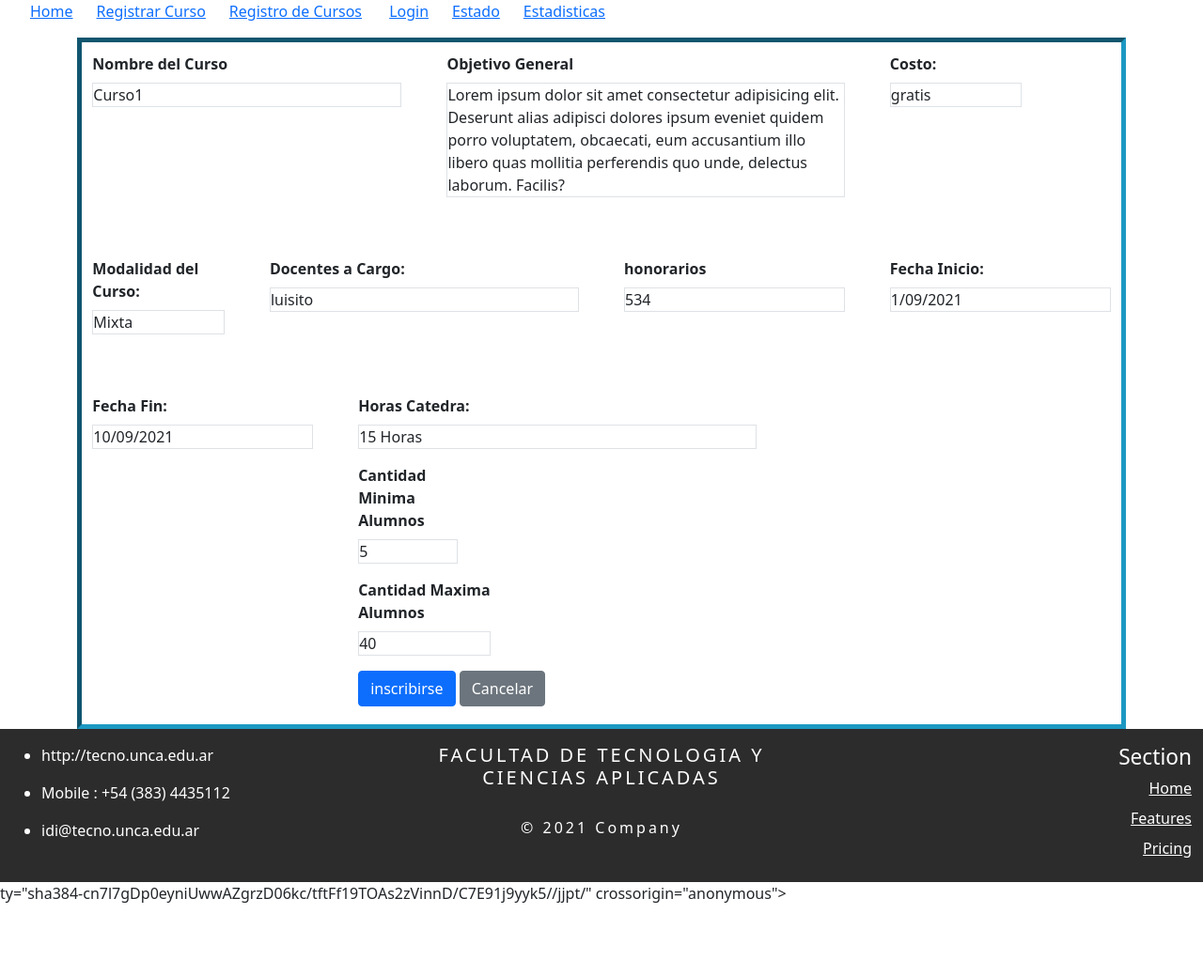
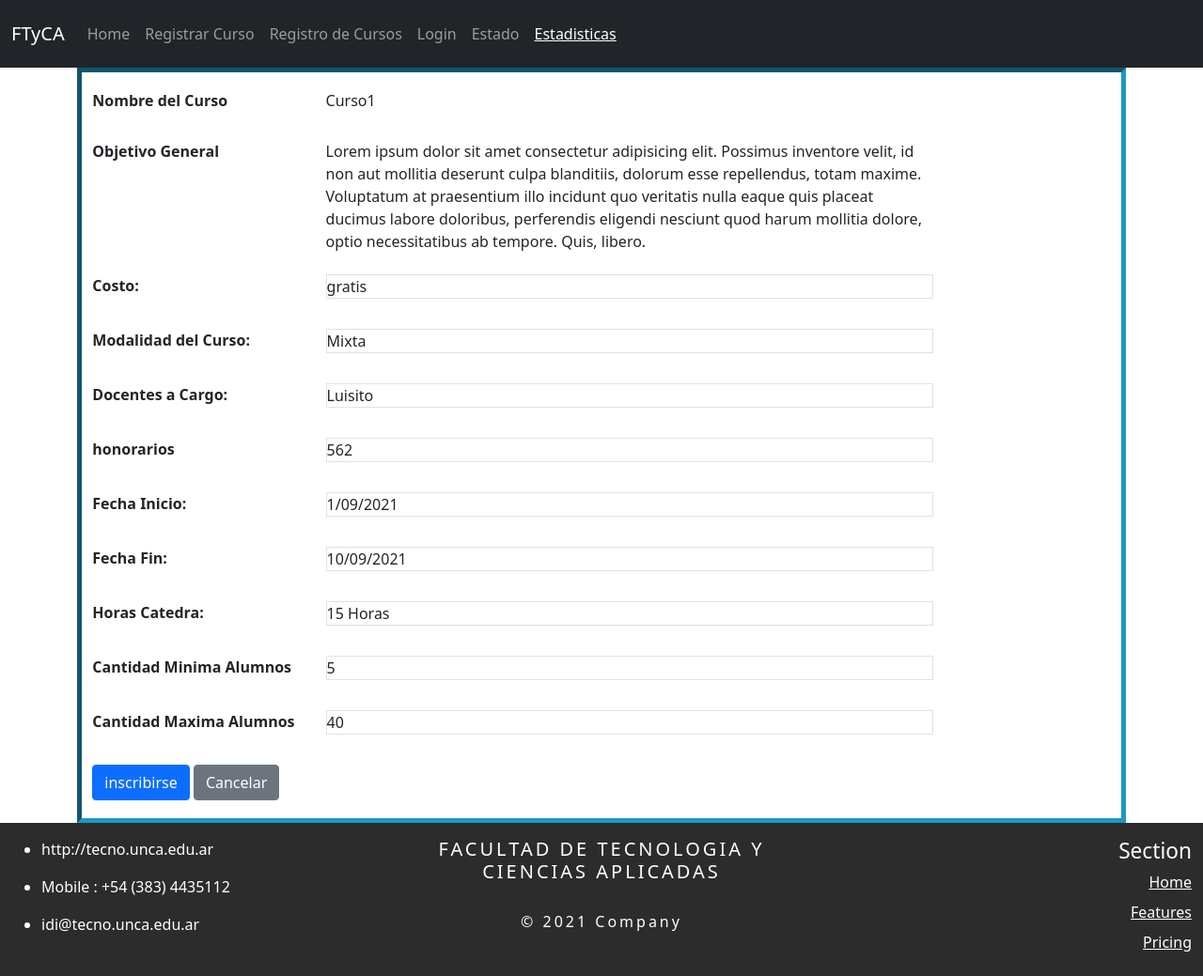
Before and after one commit to luisgm21/2021TP3Progra3, a Python web app: template TP2/templates/curso.html in a window 1280 px wide. Shown: the whole page at 94% size. Before the commit the page ends 961 px from the top, so only its background shows below. Run offline with Jinja, Linux system fonts and the light colour scheme; the template is opened without the code that fills it, so the values that code supplies are empty.

Commit message:
ventana de informacion de cursos

```diff
--- a/TP2/public/css/styles.css
+++ b/TP2/public/css/styles.css
@@ -87,3 +87,6 @@ fieldset + fieldset{
     border-style: outset;
     border-color: #1c98c2;
 }
+form{
+    padding-right: 0mm;
+}
--- a/TP2/templates/curso.html
+++ b/TP2/templates/curso.html
@@ -11,81 +11,121 @@
 </head>
 <body>
     <header>
-        <nav>
-            <div>
-                <ul>
-                    <li><a href="./homepage.html">Home</a></li>&nbsp;&nbsp;&nbsp;&nbsp;&nbsp;
-                    <li><a href="./formcrearcurso.html">Registrar Curso</a></li>&nbsp;&nbsp;&nbsp;&nbsp;&nbsp;
-                    <li><a href="./tablaCursos.html">Registro de Cursos</a></li> &nbsp;&nbsp;&nbsp;&nbsp;&nbsp;
-                    <li><a href="./login.html">Login</a></li>&nbsp;&nbsp;&nbsp;&nbsp;&nbsp;
-                    <li><a href="./estadocurso.html">Estado</a></li>&nbsp;&nbsp;&nbsp;&nbsp;&nbsp;
-                    <li><a href="./estadisticas.html">Estadisticas</a></li>
+
+        <nav class="navbar navbar-expand-lg navbar-dark bg-dark">
+            <div class="container-fluid">
+                <span class="navbar-brand mb-0 h1">FTyCA</span>
+                <button class="navbar-toggler" type="button" data-bs-toggle="collapse" data-bs-target="#navbarNav" aria-controls="navbarNav" aria-expanded="false" aria-label="Toggle navigation">
+                    <span class="navbar-toggler-icon"></span>
+                </button>
+                <div class="collapse navbar-collapse" id="navbarNav">
+                    <div class="navbar">
+                        <ul class="navbar-nav">
+                            <li class="nav-item">
+                                <a class="nav-link" href="./homepage.html">Home</a>
+                            </li>
+                            <li>
+                                <a  class="nav-link" href="./formcrearcurso.html">Registrar Curso</a>
+                            </li>
+                            <li class="nav-item">
+                                <a class="nav-link" href="./tablaCursos.html">Registro de Cursos</a>
+                            </li>
+                            <li class="nav-item">
+                                <a class="nav-link" href="./login.html">Login</a>
+                            </li>
+                            <li  class="nav-item">
+                                <a  class="nav-link" href="./estadocurso.html">Estado</a>
+                            </li>
+                            <li class="nav-item">
+                                <a class="nav-link active" href="./estadisticas.html">Estadisticas</a>
+                            </li>
                         </ul>
+                    </div>
+                </div>
             </div>
         </nav>
     </header>
 
     <main>
-        <div class=" container-md " >
+
+
+
+        <div class=" container" >
             <fieldset>
-                <form class="row g-5 ">
-                    <div class="col-md-4">
-                        <label for="nombreCurso" class="form-label"> Nombre del Curso </label>
-                        <p class="border te"> Curso1</p>
+                <div class="row g-3 col-11 ">
+                    <div class="col-sm-3">
+                        <label for="nombreCurso" class="col-form-label"> Nombre del Curso </label>
                     </div>
-                    <div class="col-md-5">
-                        <label for="objetivo" class="form-label">Objetivo General </label>
-                        <p class="border">Lorem ipsum dolor sit amet consectetur adipisicing elit. Deserunt alias adipisci dolores ipsum eveniet quidem porro voluptatem, obcaecati, eum accusantium illo libero quas mollitia perferendis quo unde, delectus laborum. Facilis? </p>
+                    <div class="col-sm-8">
+                        <p class="col-form-label "> Curso1</p>
                     </div>
-                    <div class="col-md-2">
+                    <div class="col-sm-3">
+                        <label for="objetivo" class="col-form-label">Objetivo General </label>
+                    </div>
+                    <div class="col-sm-8 col-12">
+                        <p class="col-form-label">Lorem ipsum dolor sit amet consectetur adipisicing elit. Possimus inventore velit, id non aut mollitia deserunt culpa blanditiis, dolorum esse repellendus, totam maxime. Voluptatum at praesentium illo incidunt quo veritatis nulla eaque quis placeat ducimus labore doloribus, perferendis eligendi nesciunt quod harum mollitia dolore, optio necessitatibus ab tempore. Quis, libero. </p>
+                    </div>
+                    <div class="col-sm-3">
                         <label for="costo" class="form-label">Costo:</label>
+                    </div>
+                    <div class="col-sm-8 col-12">
                         <p class="border">gratis</p>
                     </div>
-                    <div  class="col-md-2">
+                    <div  class="col-sm-3">
                         <label for="modalidad" class="form-label "  >Modalidad del Curso:</label>
+                    </div>
+                    <div class="col-sm-8 col-12">
                         <p class="border">Mixta</p>
                     </div>
-                    <div class=" col-md-4">
+                    <div class=" col-sm-3">
                         <label for="docentes" class="form-label">Docentes a Cargo:</label>
-                        <p class="border">luisito</p>
                     </div>
-                    <div class="col-md-3">
+                    <div class="col-sm-8 col-12">
+                        <p class="border">Luisito</p>
+                    </div>
+                    <div class="col-sm-3">
                         <label for="honorarios" class="form-label">honorarios</label>
-                        <p class="border"> 534</p>
                     </div>
-                    <div class="  col-md-3 ">
+                    <div class="col-sm-8 col-12">
+                        <p class="border">562</p>
+                    </div>
+                    <div class="  col-sm-3 ">
                         <label for="fechaInicio" class="form-label">Fecha Inicio:</label>
+                    </div>
+                    <div class="col-sm-8 col-12">
                         <p class="border">1/09/2021</p>
                     </div>
-                    <div class="col-md-3">
+                    <div class="col-sm-3">
                         <label for="fechaFin" class="form-label">Fecha Fin:</label>
+                    </div>
+                    <div class="col-sm-8 col-12">
                         <p class="border">10/09/2021</p>
                     </div>
-                    <div class="col-md-5 ">
+                    <div class="col-sm-3 ">
                         <label for="horasCatedra" class="form-label">Horas Catedra:</label>
+                    </div>
+                    <div class="col-sm-8 col-12">
                         <p class="border">15 Horas</p>
-                    <div class="col-md-3">
+                    </div>
+                    <div class="col-sm-3">
                         <label for="cantMinimaAlum" class="form-label">Cantidad Minima Alumnos</label>
+                    </div>
+                    <div class="col-sm-8 col-12">
                         <p class="border">5</p>
                     </div>
-                    <div class="col-sm-4">
+                    <div class="col-sm-3">
                         <label for="cantMaximaAlum" class="form-label">Cantidad Maxima Alumnos</label><br>
-                        <p class="border"> 40</p>
+                    </div>
+                    <div class="col-sm-8 col-12">
+                        <p class="border">40</p>
                     </div>
                 </form>
-                <div class="col-12" >
-                    <input type="submit" class="btn btn-primary" value="inscribirse">
+                <div class="col-10 " >
+                    <input type="submit" class="btn btn-primary" value="inscribirse" >
                     <input type="button" class="btn btn-secondary" value="Cancelar">
                 </div>
              </fieldset>
-
         </div>
-
-
-
-
-
-
 
     </main>
 
@@ -116,6 +156,6 @@
                 </div>
             </footer>
         </div>
-<script src="https://cdn.jsdelivr.net/npm/bootstrap@5.1.0/dist/js/bootstrap.bundle.min.js" integrity="sha384-U1DAWAznBHeqEIlVSCgzq+c9gqGAJn5c/t99JyeKa9xxaYpSvHU5awsuZVVFIhvj" crossorigin="anonymous"></script> ty="sha384-cn7l7gDp0eyniUwwAZgrzD06kc/tftFf19TOAs2zVinnD/C7E91j9yyk5//jjpt/" crossorigin="anonymous"></script>
+<script src="https://cdn.jsdelivr.net/npm/bootstrap@5.1.0/dist/js/bootstrap.bundle.min.js" integrity="sha384-U1DAWAznBHeqEIlVSCgzq+c9gqGAJn5c/t99JyeKa9xxaYpSvHU5awsuZVVFIhvj" crossorigin="anonymous"></script>
 </body>
 </html>
--- a/TP2/templates/inscripcion.html
+++ b/TP2/templates/inscripcion.html
@@ -85,7 +85,7 @@
              </fieldset>
              <br><br>
              <div >
-                <input type="submit" class="btn btn-primary" value="Inscribirme">
+                <input type="submit" class="btn btn-primary" value="Registrarme">
                 <input type="button" class="btn btn-secondary" value="Cancelar">
             </div>
     </div>
```
Also changed, not shown: TP2/templates/estadisticas.html (+6 -2 lines). Lines whose indentation alone changed are shown as unchanged.
